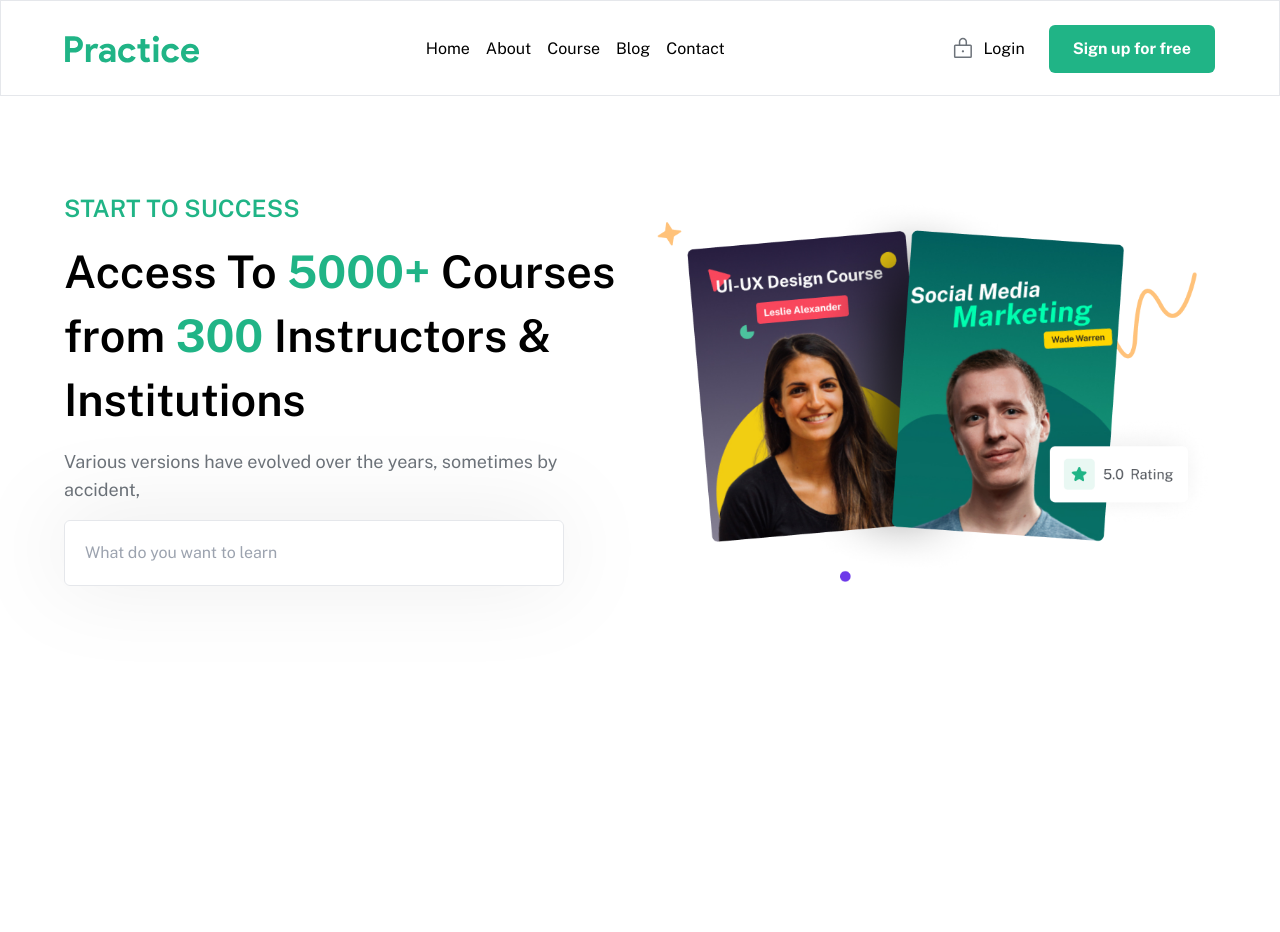
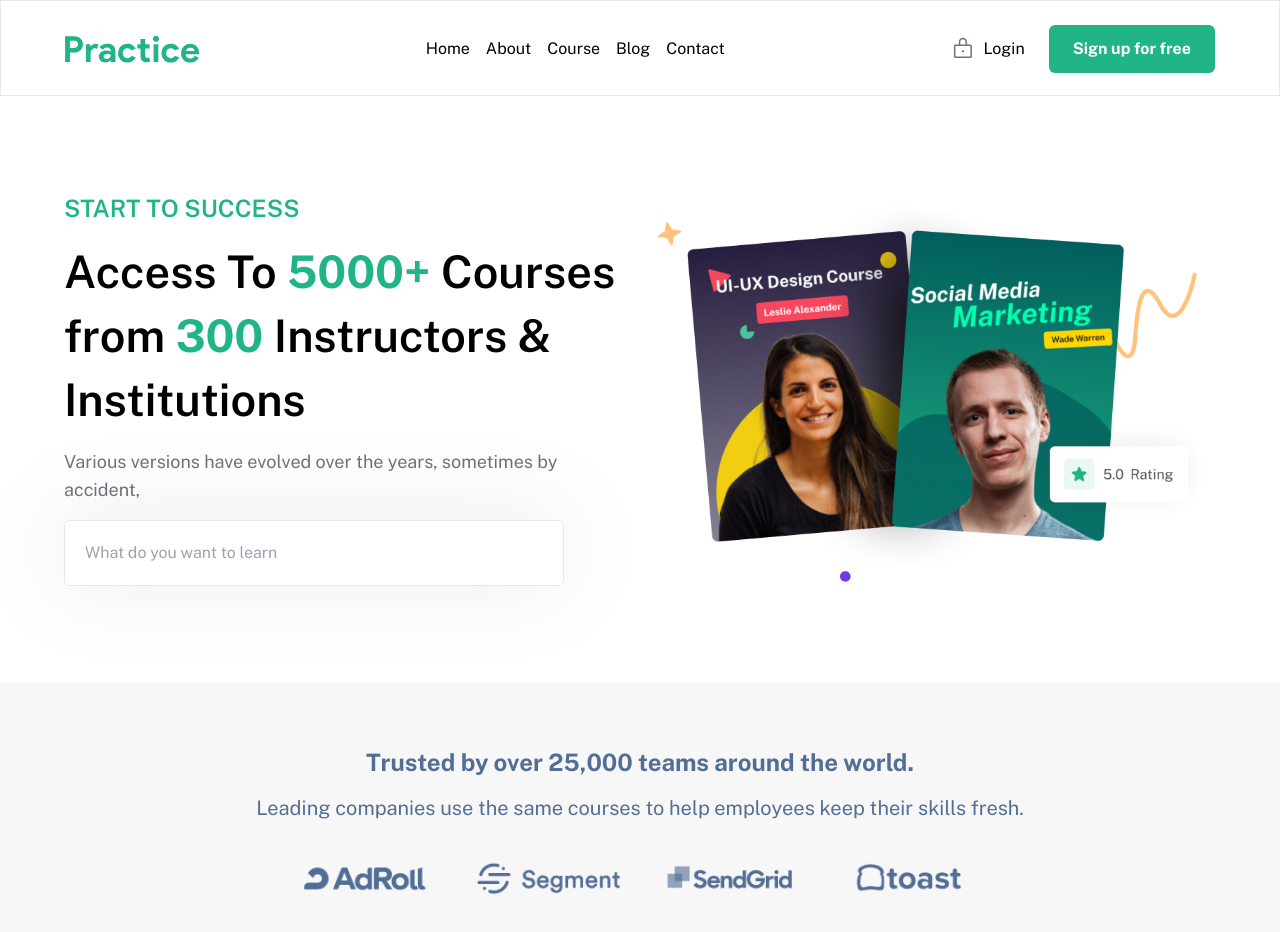
Before and after one commit to cemmanuelonyema/Practice-edutech-landingPage, a React (Vite) app: page / in a window 1280 px wide. Shown: the top 932 px of the page. Before the commit the page ends 800 px from the top, so only its background shows below. Built offline with nearby package versions, Linux system fonts and the light colour scheme.

Commit message:
add companies section

```diff
--- a/src/App.jsx
+++ b/src/App.jsx
@@ -1,4 +1,4 @@
-import { Hero, Navbar } from "./components";
+import { Companies, Hero, Navbar } from "./components";
 import "./App.css";
 
 const App = () => {
@@ -6,6 +6,7 @@ const App = () => {
     <>
       <Navbar />
       <Hero />
+      <Companies />
     </>
   );
 };
--- /dev/null
+++ b/src/components/Companies.jsx
@@ -0,0 +1,31 @@
+import React from "react";
+import {
+  companyLogo1,
+  companyLogo2,
+  companyLogo3,
+  companyLogo4,
+} from "../assets";
+
+const Companies = () => {
+  return (
+    <section className=" bg-[#f7f7f7] py-16">
+      <div className="contain text-center">
+        <h1 className=" text-2xl md:font-bold font-extrabold text-[#536E96]">
+          Trusted by over 25,000 teams around the world.
+        </h1>
+        <p className=" text-[#536E96] text-xl py-4">
+          Leading companies use the same courses to help employees keep their
+          skills fresh.
+        </p>
+        <div className="md:w-[60%] w-[90%] m-auto  grid md:grid-cols-4 grid-cols-2 gap-4 py-6 md:gap-8 ">
+          <img src={companyLogo1} />
+          <img src={companyLogo2} />
+          <img src={companyLogo3} />
+          <img src={companyLogo4} />
+        </div>
+      </div>
+    </section>
+  );
+};
+
+export default Companies;
--- a/src/components/Index.jsx
+++ b/src/components/Index.jsx
@@ -1,4 +1,5 @@
 import Navbar from "./Navbar";
 import Hero from "./Hero";
+import Companies from "./Companies";
 
-export { Navbar, Hero };
+export { Navbar, Hero, Companies };
--- a/src/components/Navbar.jsx
+++ b/src/components/Navbar.jsx
@@ -7,7 +7,7 @@ const Navbar = () => {
     setToggle(!toggle);
   };
   return (
-    <header className="w-full h-[96px] bg-white border border-[20B486]">
+    <header className=" h-[96px] bg-white border border-[20B486]">
       <div className="contain py-6 flex justify-between items-center m-auto">
         <img src={logo} alt="logo" />
 
```
